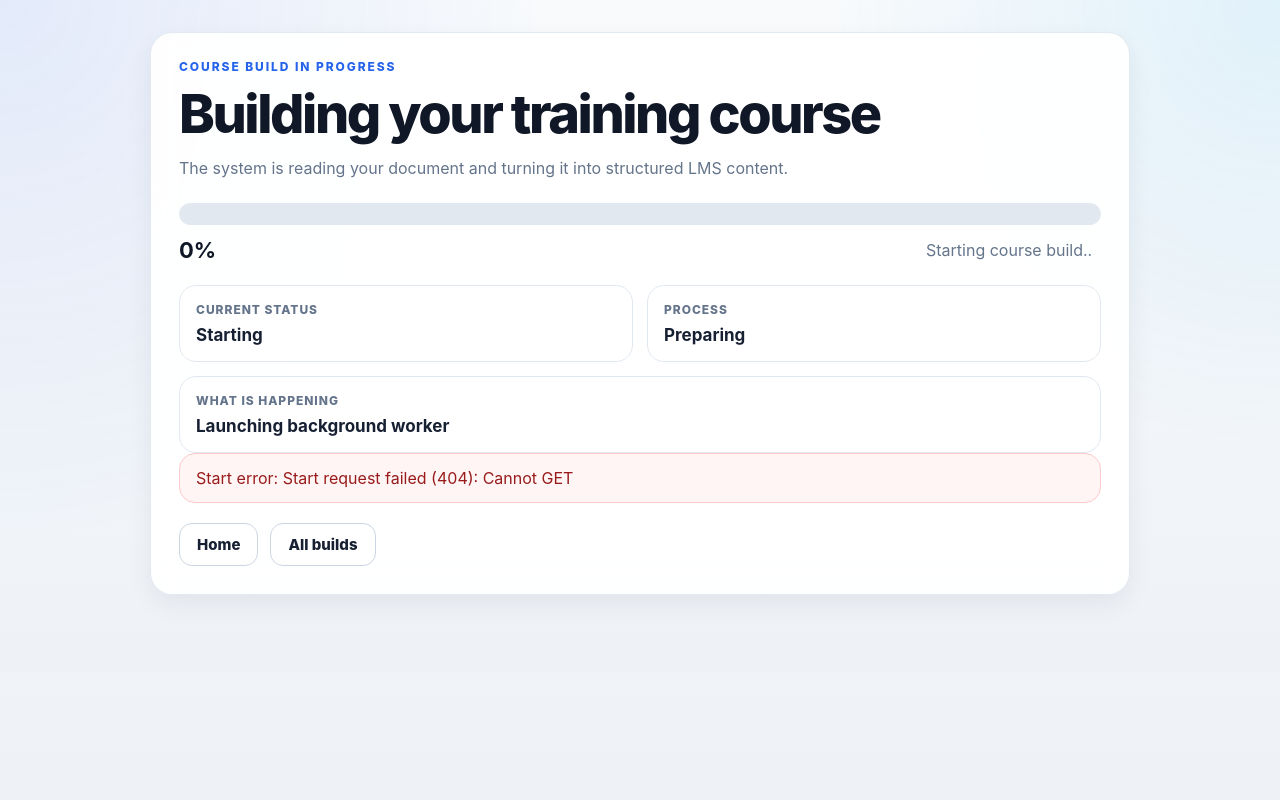
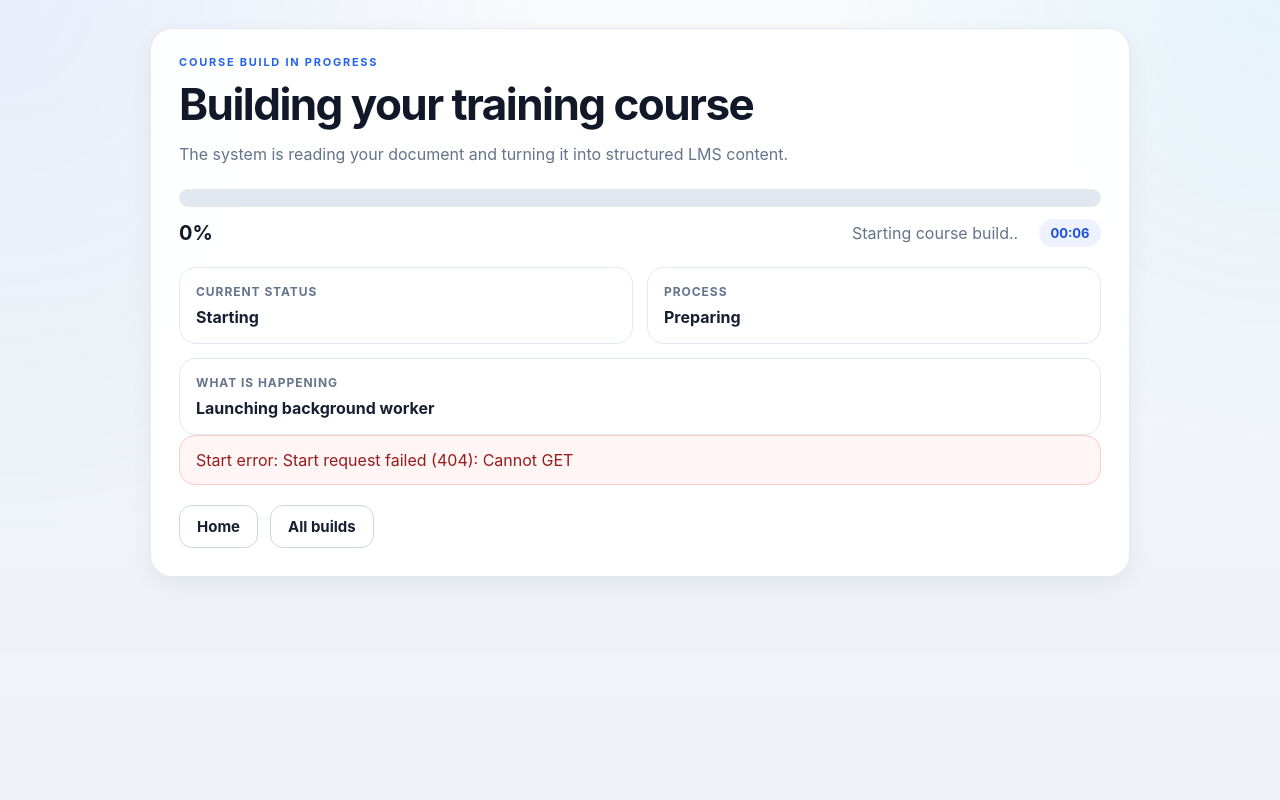
Before and after one commit to RossSadler/lms-demo, a Flask app: template templates/progress.html in a window 1280 px wide. Run offline with Flask 3, Linux system fonts and the light colour scheme; the template is opened without the code that fills it, so the values that code supplies are empty.

Commit message:
Add video progress timer and calm UI typography

```diff
--- a/static/app.css
+++ b/static/app.css
@@ -15,9 +15,9 @@
   --danger-soft: #fee2e2;
   --warning: #d97706;
   --warning-soft: #fef3c7;
-  --ink: #101827;
-  --shadow: 0 18px 48px rgba(15, 23, 42, 0.08);
-  --shadow-soft: 0 10px 26px rgba(15, 23, 42, 0.06);
+  --ink: #111827;
+  --shadow: 0 16px 38px rgba(15, 23, 42, 0.075);
+  --shadow-soft: 0 8px 22px rgba(15, 23, 42, 0.055);
   --radius: 22px;
   --radius-sm: 14px;
 }
@@ -33,14 +33,14 @@ body {
   color: var(--text);
   font-family: Inter, ui-sans-serif, system-ui, -apple-system, BlinkMacSystemFont, "Segoe UI", Arial, sans-serif;
   background:
-    radial-gradient(circle at top left, rgba(37, 99, 235, 0.10), transparent 34rem),
-    radial-gradient(circle at top right, rgba(14, 165, 233, 0.10), transparent 28rem),
+    radial-gradient(circle at top left, rgba(37, 99, 235, 0.08), transparent 34rem),
+    radial-gradient(circle at top right, rgba(14, 165, 233, 0.08), transparent 28rem),
     linear-gradient(180deg, #f8fafc 0%, #eef2f7 100%);
   min-height: 100%;
 }
 
 body {
-  padding: 32px 20px 56px;
+  padding: 28px 20px 52px;
 }
 
 .app-shell,
@@ -97,24 +97,24 @@ body {
   justify-content: space-between;
   gap: 18px;
   align-items: center;
-  padding: 15px;
+  padding: 14px;
   border: 1px solid rgba(255, 255, 255, 0.16);
   border-radius: 17px;
   background: rgba(255, 255, 255, 0.09);
 }
 
 .hero-stat strong {
-  font-size: 24px;
+  font-size: 22px;
   letter-spacing: -0.04em;
 }
 
 .hero-stat span {
   color: rgba(255, 255, 255, 0.8);
-  font-weight: 700;
+  font-weight: 650;
 }
 
 .card {
-  background: rgba(255, 255, 255, 0.94);
+  background: rgba(255, 255, 255, 0.95);
   border: 1px solid rgba(226, 232, 240, 0.95);
   border-radius: var(--radius);
   box-shadow: var(--shadow-soft);
@@ -137,25 +137,25 @@ h1,
 h2,
 h3 {
   margin: 0 0 13px;
-  line-height: 1.08;
+  line-height: 1.12;
   color: var(--ink);
 }
 
 h1 {
-  font-size: clamp(34px, 4.6vw, 54px);
-  font-weight: 800;
-  letter-spacing: -0.045em;
+  font-size: clamp(30px, 4vw, 44px);
+  font-weight: 700;
+  letter-spacing: -0.035em;
 }
 
 h2 {
-  font-size: clamp(24px, 2.4vw, 32px);
-  font-weight: 750;
-  letter-spacing: -0.03em;
+  font-size: clamp(23px, 2.2vw, 30px);
+  font-weight: 700;
+  letter-spacing: -0.025em;
 }
 
 h3 {
   font-size: 17px;
-  font-weight: 720;
+  font-weight: 650;
 }
 
 p {
@@ -174,9 +174,9 @@ a:hover {
 
 .eyebrow {
   color: #2563eb;
-  font-size: 12px;
+  font-size: 11px;
   line-height: 1;
-  font-weight: 800;
+  font-weight: 750;
   text-transform: uppercase;
   letter-spacing: 0.16em;
   margin-bottom: 12px;
@@ -221,10 +221,10 @@ input[type="submit"] {
   border-radius: 13px;
   padding: 11px 17px;
   font-size: 15px;
-  font-weight: 760;
+  font-weight: 700;
   cursor: pointer;
   transition: transform 0.18s ease, box-shadow 0.18s ease, filter 0.18s ease;
-  box-shadow: 0 10px 20px rgba(37, 99, 235, 0.18);
+  box-shadow: 0 9px 18px rgba(37, 99, 235, 0.16);
 }
 
 .button:hover,
@@ -437,7 +437,7 @@ table.jobs th {
 
 .bar-wrap {
   width: 100%;
-  height: 22px;
+  height: 18px;
   background: #e2e8f0;
   border-radius: 999px;
   overflow: hidden;
@@ -457,13 +457,33 @@ table.jobs th {
   justify-content: space-between;
   gap: 14px;
   align-items: center;
-  margin-bottom: 22px;
+  margin-bottom: 20px;
   color: var(--muted);
 }
 
 .progress-header strong {
   color: var(--ink);
-  font-size: 22px;
+  font-size: 20px;
+}
+
+.progress-side {
+  display: flex;
+  align-items: center;
+  gap: 12px;
+  flex-wrap: wrap;
+}
+
+.timer-pill {
+  display: inline-flex;
+  align-items: center;
+  justify-content: center;
+  min-width: 62px;
+  padding: 6px 9px;
+  border-radius: 999px;
+  background: #eef2ff;
+  color: #1d4ed8;
+  font-size: 13px;
+  font-weight: 700;
 }
 
 #liveStatus::after {
@@ -501,7 +578,7 @@ table.jobs th {
   display: block;
   color: var(--muted);
   font-size: 12px;
-  font-weight: 760;
+  font-weight: 700;
   text-transform: uppercase;
   letter-spacing: 0.08em;
   margin-bottom: 8px;
@@ -509,8 +586,8 @@ table.jobs th {
 
 .status-tile strong {
   display: block;
-  font-size: 17px;
-  font-weight: 720;
+  font-size: 16px;
+  font-weight: 650;
 }
 
 .kv {
--- a/templates/progress.html
+++ b/templates/progress.html
@@ -19,7 +19,22 @@
 
       <div class="progress-header">
         <strong id="progressText">0%</strong>
-        <span id="liveStatus">Starting course build</span>
+        <div class="progress-side">
+          <span id="liveStatus">Starting course build</span>
+          <span id="elapsedTime" class="timer-pill">00:00</span>
+        </div>
+      </div>
+
+      <div id="renderingPanel" class="rendering-panel hidden">
+        <div class="rendering-orb">
+          <span></span>
+          <span></span>
+          <span></span>
+        </div>
+        <div>
+          <strong>HeyGen is rendering your presenter intro</strong>
+          <p>This stage can take a few minutes. The page is still working.</p>
+        </div>
       </div>
 
       <div class="status-grid">
@@ -64,6 +79,10 @@
     const debugError = document.getElementById("debugError");
     const liveStatusEl = document.getElementById("liveStatus");
     const openResultBtn = document.getElementById("openResultBtn");
+    const elapsedTimeEl = document.getElementById("elapsedTime");
+    const renderingPanel = document.getElementById("renderingPanel");
+
+    const startedAt = Date.now();
 
     const activityMessages = [
       "Understanding your document structure",
@@ -75,7 +94,17 @@
     ];
 
     let activityIndex = 0;
-    let hasStarted = false;
+
+    function formatElapsed(ms) {
+      const totalSeconds = Math.max(0, Math.floor(ms / 1000));
+      const minutes = String(Math.floor(totalSeconds / 60)).padStart(2, "0");
+      const seconds = String(totalSeconds % 60).padStart(2, "0");
+      return `${minutes}:${seconds}`;
+    }
+
+    setInterval(() => {
+      elapsedTimeEl.textContent = formatElapsed(Date.now() - startedAt);
+    }, 1000);
 
     function showDebug(message) {
       debugError.classList.remove("hidden");
@@ -101,16 +130,27 @@
       return value.charAt(0).toUpperCase() + value.slice(1);
     }
 
+    function updateRenderingPanel(stage) {
+      const currentStep = String(stage || "");
+      const isVideoStage = currentStep.includes("video_intro_polling") || currentStep.includes("video_intro");
+
+      if (isVideoStage && !currentStep.includes("complete") && !currentStep.includes("failed")) {
+        renderingPanel.classList.remove("hidden");
+      } else {
+        renderingPanel.classList.add("hidden");
+      }
+    }
+
     function updateLiveStatus(stage) {
       const currentStep = String(stage || "");
 
       if (currentStep.includes("video_intro_polling")) {
-        liveStatusEl.textContent = "Rendering AI presenter intro - this can take a few minutes";
+        liveStatusEl.textContent = "Rendering presenter intro";
         return;
       }
 
       if (currentStep.includes("video_intro_downloading")) {
-        liveStatusEl.textContent = "Downloading completed intro video";
+        liveStatusEl.textContent = "Downloading completed video";
         return;
       }
 
@@ -120,7 +160,7 @@
       }
 
       if (currentStep.includes("video")) {
-        liveStatusEl.textContent = "Preparing AI presenter intro";
+        liveStatusEl.textContent = "Preparing presenter intro";
         return;
       }
 
@@ -176,6 +216,7 @@
         const stage = data.step || data.stage || "";
 
         applyProgress(progress);
+        updateRenderingPanel(stage);
 
         stateEl.textContent = data.state || data.status || "-";
         stepEl.textContent = prettyStage(stage);
@@ -190,6 +231,7 @@
 
         if (data.state === "complete" || data.status === "complete") {
           applyProgress(100);
+          renderingPanel.classList.add("hidden");
           stateEl.textContent = "complete";
           stepEl.textContent = "Complete";
           liveStatusEl.textContent = "Course ready";
@@ -199,6 +241,7 @@
         }
 
         if (data.state === "failed" || data.status === "failed") {
+          renderingPanel.classList.add("hidden");
           liveStatusEl.textContent = "Course build failed";
           openResultBtn.textContent = "View details";
           openResultBtn.classList.remove("hidden");
@@ -215,7 +258,6 @@
     (async () => {
       try {
         await startJob();
-        hasStarted = true;
       } catch (err) {
         showDebug(`Start error: ${err.message}`);
         return;
```
Also changed, not shown: other parts of static/app.css (+67 -10 lines).
